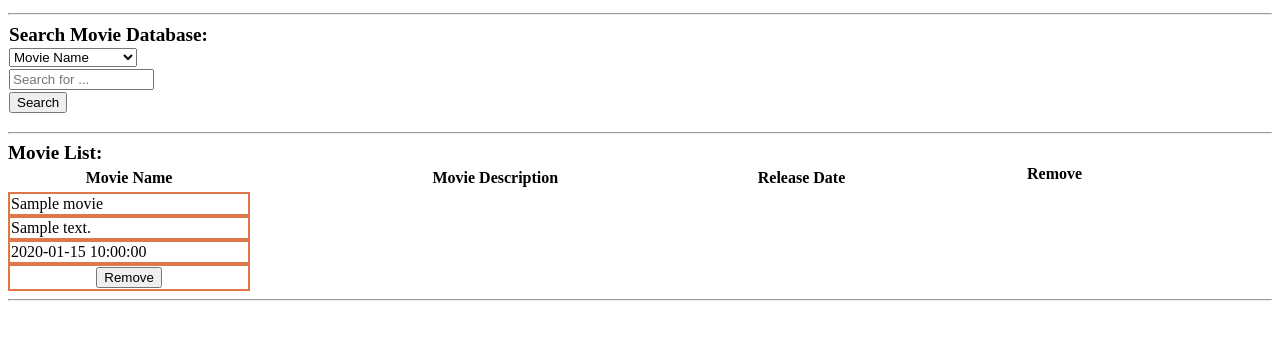
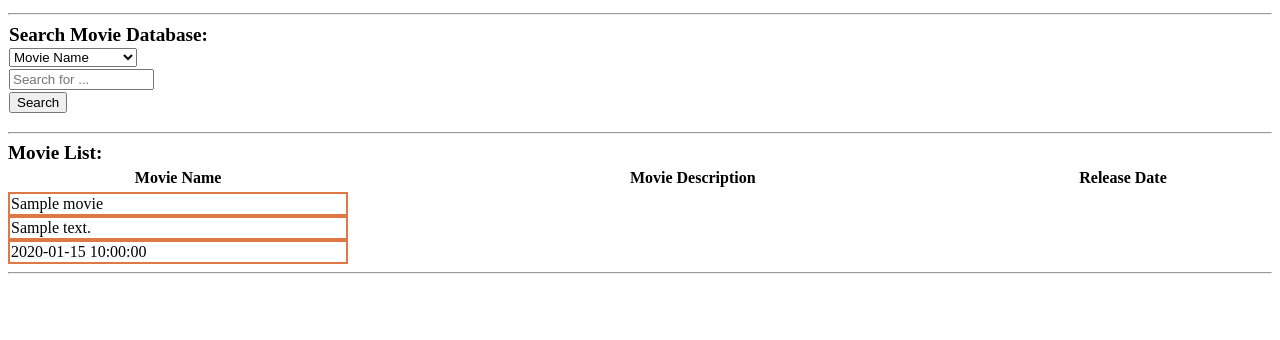
Before and after one commit to chettrick/distr-db, a Python web app: template frontend/templates/index.html in a window 1280 px wide. Shown: the part 249-589 px from the top of the page. Run offline with Jinja, Linux system fonts and the light colour scheme; the template is opened without the code that fills it: most values are stand-ins (such as "Sample title", 1, 10 or a date in 2020).

Commit message:
Frontend: Remove ability to delete movie records from frontend.

```diff
--- a/frontend/static/style.css
+++ b/frontend/static/style.css
@@ -45,11 +45,6 @@ th.desc {
 th.date {
 	width: 10%;
 }
-th.func1 {
-	display: block;
-	margin: auto;
-	width: 5%;
-}
 input[type="submit"] {
 	width: 20em;
 	height: 2em;
--- a/frontend/templates/index.html
+++ b/frontend/templates/index.html
@@ -49,15 +49,12 @@
 			<th class="name">Movie Name</th>
 			<th class="desc">Movie Description</th>
 			<th class="date">Release Date</th>
-			<th class="func1">Remove</th>
 		</tr>
 		{% for movie in movies %}
 		<tr class="datas">
 			<td class="name">{{ movie["name"] }}</td>
 			<td class="desc">{{ movie["desc"] }}</td>
 			<td class="date">{{ movie["date"] }}</td>
-			<td class="func1" align="center"><a href="./remove?_id={{ movie['_id'] }}">
-				<button type="submit">Remove</button></a></td>
 		</tr>
 		{% endfor %}
 	</table>
--- a/frontend/templates/search.html
+++ b/frontend/templates/search.html
@@ -13,15 +13,12 @@
 		<th class="name">Movie Name</th>
 		<th class="desc">Movie Description</th>
 		<th class="date">Release Date</th>
-		<th class="func1">Remove</th>
 	</tr>
 	{% for movie in movies %}
 	<tr class="datas">
 		<td class="name">{{ movie["name"] }}</td>
 		<td class="desc">{{ movie["desc"] }}</td>
 		<td class="date">{{ movie["date"] }}</td>
-		<td class="func1" align="center"><a href="./remove?_id={{ movie['_id'] }}">
-			<button type="submit">Remove</button></a></td>
 	</tr>
 	{% endfor %}
 	{% else %}
```
Also changed, not shown: frontend/app.py (+0 -7 lines).
